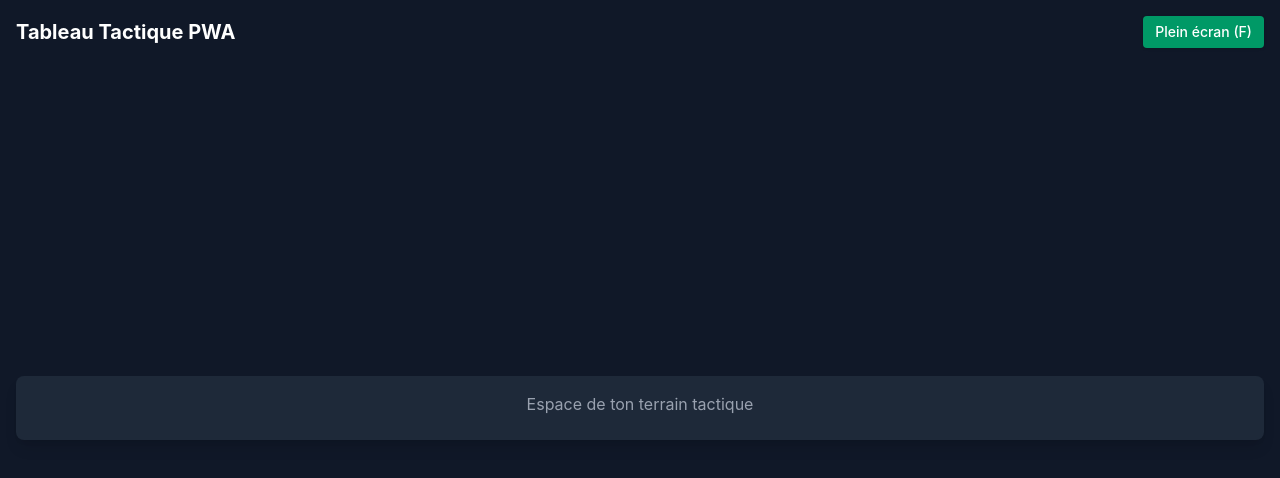
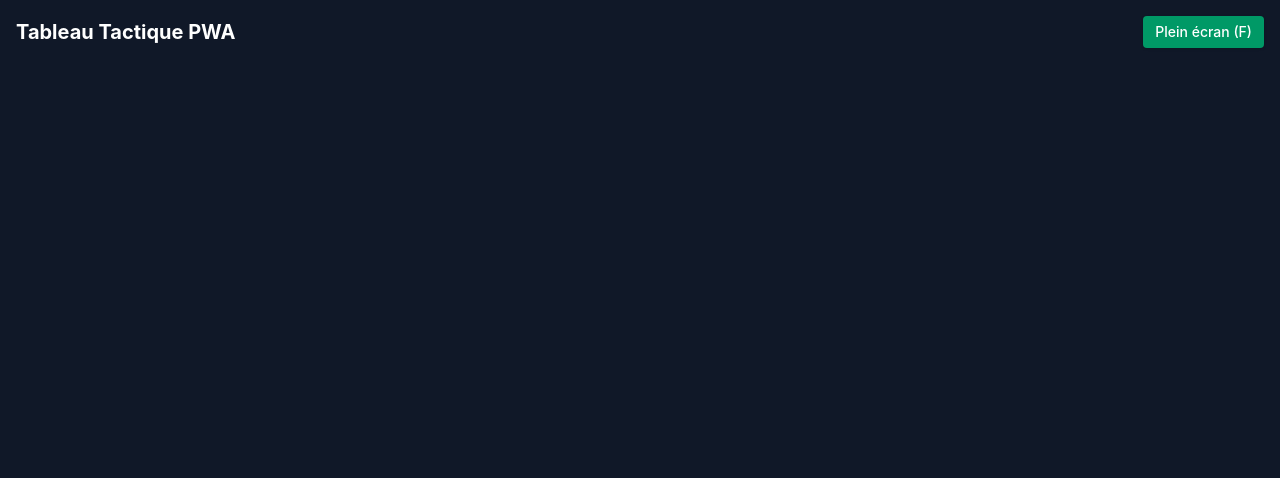
Before and after one commit to hugofournerie/tactical-board, a Next.js app: page / in a window 1280 px wide. Shown: the top 478 px of the page. Built offline with nearby package versions, Linux system fonts and the light colour scheme.

Commit message:
Restauration du terrain tactique et correction

```diff
--- a/src/app/page.tsx
+++ b/src/app/page.tsx
@@ -1,18 +1,19 @@
 'use client';
 
 import React, { useState, useEffect } from 'react';
-// Importe ici tes autres composants habituels (ton terrain Konva, tes listes, etc.)
-// Exemple : import TacticalBoard from '@/components/TacticalBoard';
+// 1. Remets tes propres imports ici (par exemple ton composant de terrain Konva ou tes états)
 
 export default function Page() {
   const [isFullscreen, setIsFullscreen] = useState(false);
 
-  // Fonction pour basculer en mode plein écran
+  // Fonction plein écran sécurisée (fonctionne sur PC, ignore proprement sur iPhone si non supporté)
   const toggleFullscreen = () => {
     if (!document.fullscreenElement) {
-      document.documentElement.requestFullscreen().catch((err) => {
-        console.error("Erreur lors du passage en plein écran :", err);
-      });
+      if (document.documentElement.requestFullscreen) {
+        document.documentElement.requestFullscreen().catch((err) => {
+          console.error("Plein écran non supporté", err);
+        });
+      }
       setIsFullscreen(true);
     } else {
       if (document.exitFullscreen) {
@@ -22,10 +23,9 @@ export default function Page() {
     }
   };
 
-  // Écouteur pour la touche 'F' du clavier
+  // Raccourci clavier 'F' pour le PC
   useEffect(() => {
     const handleKeyDown = (e: KeyboardEvent) => {
-      // Évite de déclencher si l'utilisateur tape dans un champ de saisie (input / select)
       const target = e.target as HTMLElement;
       if (
         e.key.toLowerCase() === 'f' &&
@@ -41,10 +41,10 @@ export default function Page() {
   }, []);
 
   return (
-    // min-h-screen et overflow-y-auto permettent le défilement complet sur mobile
-    <main className="min-h-screen overflow-y-auto bg-gray-900 text-white p-4 flex flex-col">
+    // min-h-screen et overflow-y-auto garantissent que le site peut défiler verticalement sur mobile
+    <main className="min-h-screen overflow-y-auto bg-gray-900 text-white p-4">
 
-      {/* Barre supérieure avec le titre et le bouton Plein écran */}
+      {/* Barre d'outils (Titre + Bouton Plein écran visible sur PC) */}
       <div className="flex justify-between items-center mb-4 max-w-7xl mx-auto w-full">
         <h1 className="text-xl font-bold">Tableau Tactique PWA</h1>
         <button
@@ -55,13 +55,10 @@ export default function Page() {
         </button>
       </div>
 
-      {/* Contenu principal de ton application (ton terrain Konva / tes sélecteurs) */}
-      <div className="flex-1 flex flex-col items-center justify-center w-full max-w-7xl mx-auto pb-8">
-        {/* Insère ton composant de terrain ou ton code existant ici */}
-        <div className="w-full bg-gray-800 rounded-lg p-4 shadow-lg text-center">
-          <p className="text-gray-400 mb-2">Espace de ton terrain tactique</p>
-          {/* <TacticalBoard /> */}
-        </div>
+      {/* 2. TON VRAI TERRAIN ET TON CODE TACTIQUE VIENNENT ICI */}
+      <div className="w-full max-w-7xl mx-auto flex flex-col items-center pb-12">
+        {/* Colle ici l'intérieur de ton application (ton Konva stage, tes menus déroulants, etc.) */}
+
       </div>
 
     </main>
```
